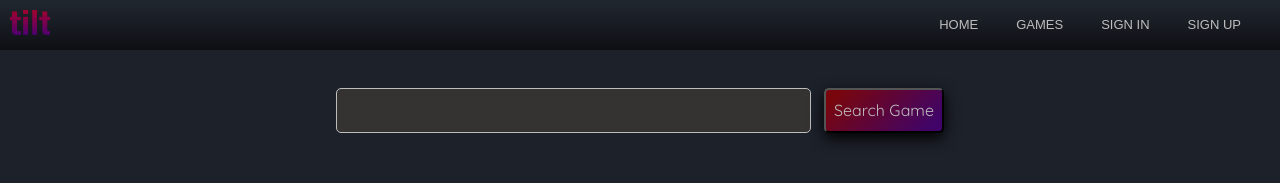
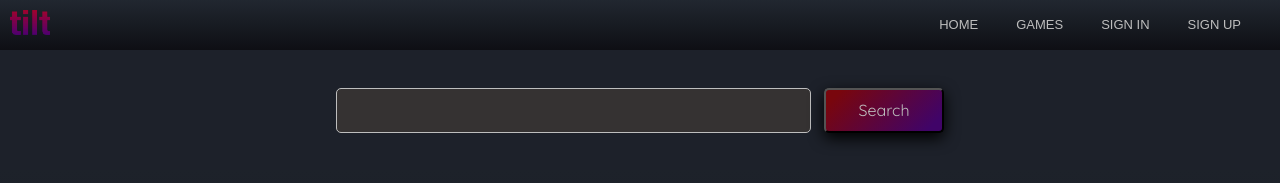
Before and after one commit to sforesi/tilt, a React (Create React App) app: page /search in a window 1280 px wide. Shown: the top 183 px of the page. Built offline with nearby package versions, Linux system fonts and the light colour scheme; a web font is replaced by a local one.

Commit message:
search game to search

```diff
--- a/src/components/Games/SearchGame.jsx
+++ b/src/components/Games/SearchGame.jsx
@@ -34,7 +34,7 @@ import '../../styles/searchpage.css'
             value={search}
             onChange={e => setSearch(e.target.value)}
           />
-          <input className='searchbtn' type="submit" value="Search Game" />
+          <input className='searchbtn' type="submit" value="Search" />
         </form>
         <div className='games'>
       {games.map((game)=>(
```
